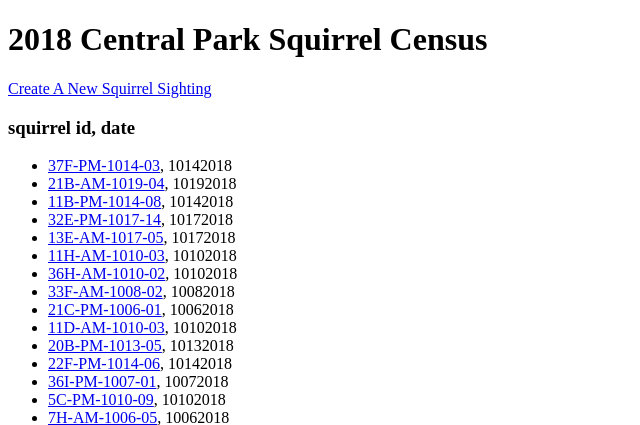
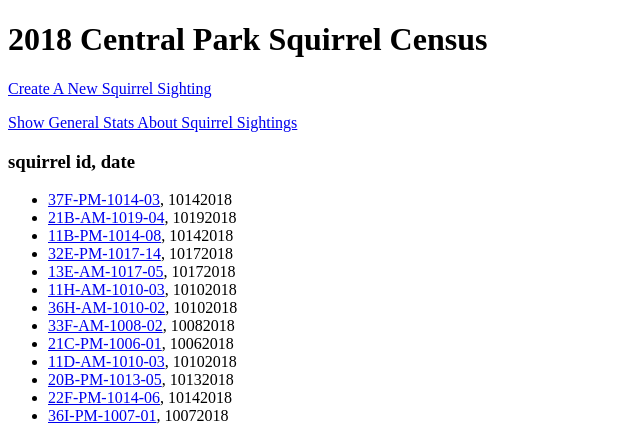
Before and after one commit to nixuansun/happySquirrel, a Django app: page /sightings/ in a window 1280 px wide. Shown: the top 425 px of the page, without its empty margins (0-640 px from the left). Run offline with Django 3.2, Linux system fonts and the light colour scheme; data comes from the database, SQL or seed files in the repository.

Commit message:
add link to stats

```diff
--- a/squirrel/templates/squirrel/sightings.html
+++ b/squirrel/templates/squirrel/sightings.html
@@ -5,6 +5,7 @@
 			<h1>2018 Central Park Squirrel Census</h1>
 		</div>
 		<p><a href="/sightings/add/">Create A New Squirrel Sighting</a></p>
+		<p><a href="/sightings/stats/">Show General Stats About Squirrel Sightings</a></p>
 		<h3>squirrel id, date</h3>
 		<ul>
 		{% for squirrel in squirrels %}
```
